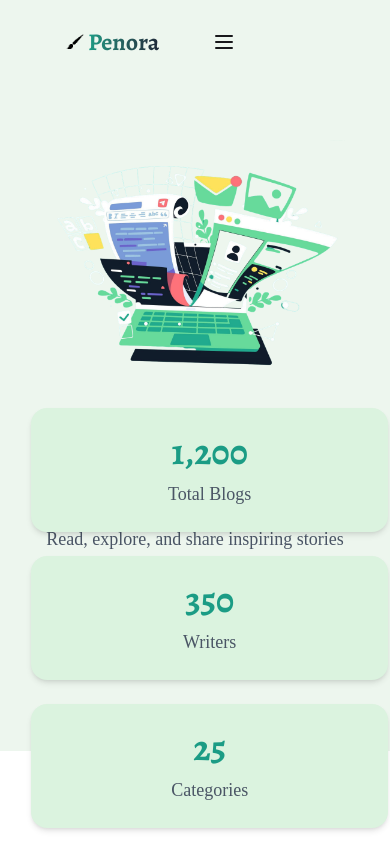
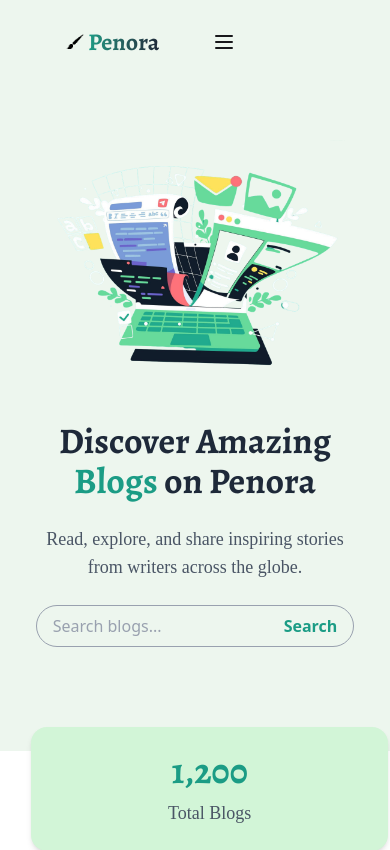
Before and after one commit to tasninanika/Penora-Client, a React (Vite) app: page / in a window 390 px wide. Shown: the top 850 px of the page. Built offline with nearby package versions, Linux system fonts and the light colour scheme; a web font is replaced by a local one.

Commit message:
apply style on stats counter

```diff
--- a/src/components/home/Hero.jsx
+++ b/src/components/home/Hero.jsx
@@ -65,7 +65,7 @@ const Hero = () => {
           <img src={HeroImg} alt="Hero" className="max-w-lg w-full" />
         </motion.div>
       </section>
-      <section className="w-11/12 mx-auto mt-20 grid grid-cols-1 sm:grid-cols-3 gap-6 text-center absolute bottom-4">
+      <section className="w-11/12 mx-auto grid grid-cols-1 sm:grid-cols-3 gap-6 text-center absolute lg:bottom-4">
         {stats.map((stat, index) => (
           <motion.div
             key={index}
@@ -73,7 +73,7 @@ const Hero = () => {
             whileInView={{ opacity: 1, y: 0 }}
             transition={{ duration: 0.6, delay: index * 0.2 }}
             viewport={{ once: true }}
-            className="bg-[#dbf3df] shadow-md rounded-2xl p-6 hover:shadow-lg transition-shadow duration-300"
+            className="bg-[#d2f5d7] shadow-md rounded-2xl p-6 hover:shadow-lg transition-shadow duration-300"
           >
             <h2 className="text-4xl font-bold text-[#1b9c85]">
               <CountUp end={stat.value} duration={2} separator="," />
--- a/src/components/home/StatsCounter.jsx
+++ /dev/null
@@ -1,32 +0,0 @@
-import { motion } from "framer-motion";
-import CountUp from "react-countup";
-
-const StatsCounter = () => {
-  const stats = [
-    { label: "Total Blogs", value: 1200 },
-    { label: "Writers", value: 350 },
-    { label: "Categories", value: 25 },
-  ];
-
-  return (
-    <section className="w-11/12 mx-auto mt-20 grid grid-cols-1 sm:grid-cols-3 gap-6 text-center">
-      {stats.map((stat, index) => (
-        <motion.div
-          key={index}
-          initial={{ opacity: 0, y: 50 }}
-          whileInView={{ opacity: 1, y: 0 }}
-          transition={{ duration: 0.6, delay: index * 0.2 }}
-          viewport={{ once: true }}
-          className="bg-[#dbf3df] shadow-md rounded-2xl p-6 hover:shadow-lg transition-shadow duration-300"
-        >
-          <h2 className="text-4xl font-bold text-[#1b9c85]">
-            <CountUp end={stat.value} duration={2} separator="," />
-          </h2>
-          <p className="text-gray-600 mt-2 text-lg">{stat.label}</p>
-        </motion.div>
-      ))}
-    </section>
-  );
-};
-
-export default StatsCounter;
--- a/src/pages/Home.jsx
+++ b/src/pages/Home.jsx
@@ -1,12 +1,9 @@
-import React from "react";
 import Hero from "../components/home/Hero";
-import StatsCounter from "../components/home/StatsCounter";
 
 const Home = () => {
   return (
     <div className="w-11/12 mx-auto">
       <Hero></Hero>
-      {/* <StatsCounter></StatsCounter> */}
     </div>
   );
 };
```
